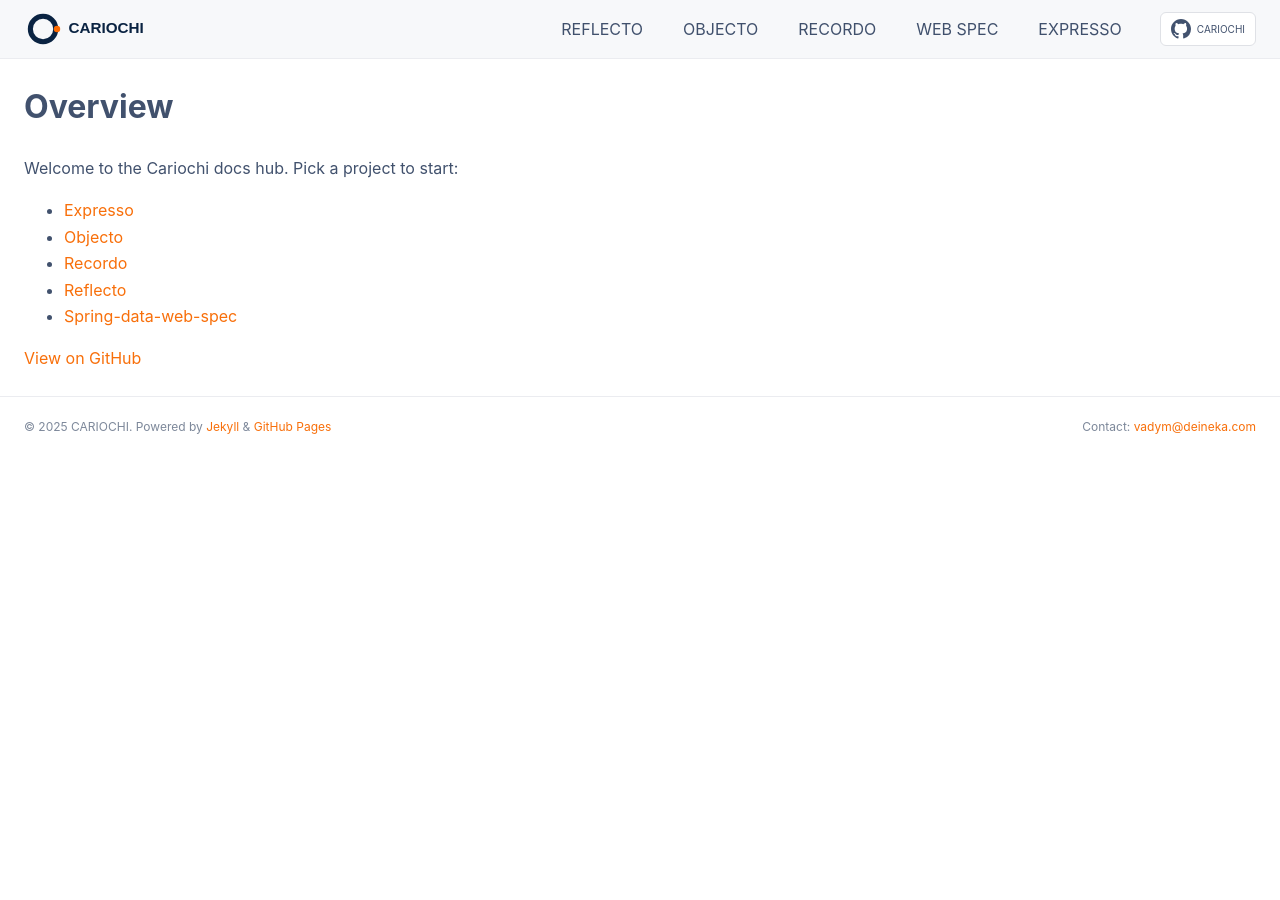
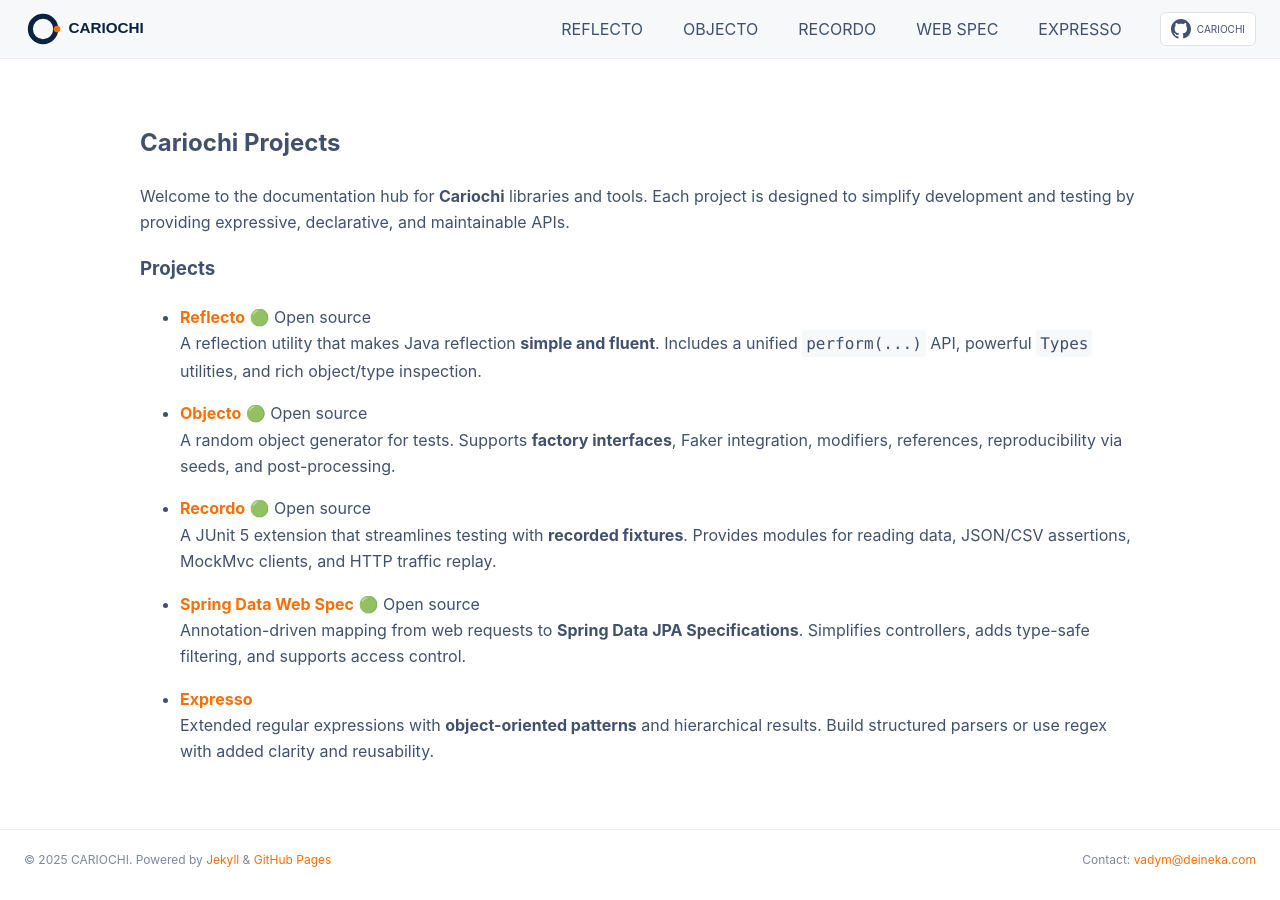
Before and after one commit to cariochi/cariochi.github.io, a Jekyll site: the page built from index.md, in a window 1280 px wide. Built offline with Jekyll 4.4.1, drawn with Linux system fonts in a browser that asks for light colours.

Commit message:
feat: create home.html layout and update index.md for project documentation

```diff
--- /dev/null
+++ b/_layouts/home.html
@@ -0,0 +1,6 @@
+---
+layout: default
+---
+<div style="max-width: 1000px; margin: 4rem auto;">
+    {{ content }}
+</div>
--- a/index.md
+++ b/index.md
@@ -1,28 +1,25 @@
 ---
-layout: default
-title: Overview
+layout: home
+title: Cariochi Projects
 ---
 
-# Overview
+## Cariochi Projects
 
-Welcome to the Cariochi docs hub. Pick a project to start:
+Welcome to the documentation hub for **Cariochi** libraries and tools. Each project is designed to simplify development and testing by providing expressive, declarative, and maintainable APIs.
 
-<ul>
-{% assign project_pages = site.pages | where_exp: 'p', 'p.url contains "/projects/"' %}
-{% assign slugs = '' | split: '' %}
-{% for p in project_pages %}
-  {% assign parts = p.url | split: '/' %}
-  {% assign slug = parts[2] %}
-  {% if slug and slug != '' %}
-    {% unless slugs contains slug %}
-      {% assign slugs = slugs | push: slug %}
-    {% endunless %}
-  {% endif %}
-{% endfor %}
-{% assign slugs = slugs | sort %}
-{% for slug in slugs %}
-  <li><a href="{{ '/projects/' | append: slug | append: '/' | relative_url }}">{{ slug | capitalize }}</a></li>
-{% endfor %}
-</ul>
+### Projects
 
-<a class="github" href="https://github.com/cariochi" target="_blank">View on GitHub</a>
+- **[Reflecto](/projects/reflecto)** 🟢 Open source
+  A reflection utility that makes Java reflection **simple and fluent**. Includes a unified `perform(...)` API, powerful `Types` utilities, and rich object/type inspection.
+
+- **[Objecto](/projects/objecto)** 🟢 Open source
+  A random object generator for tests. Supports **factory interfaces**, Faker integration, modifiers, references, reproducibility via seeds, and post-processing.
+
+- **[Recordo](/projects/recordo)** 🟢 Open source
+  A JUnit 5 extension that streamlines testing with **recorded fixtures**. Provides modules for reading data, JSON/CSV assertions, MockMvc clients, and HTTP traffic replay.
+
+- **[Spring Data Web Spec](/projects/spring-data-web-spec)** 🟢 Open source
+  Annotation-driven mapping from web requests to **Spring Data JPA Specifications**. Simplifies controllers, adds type-safe filtering, and supports access control.
+
+- **[Expresso](/projects/expresso)**
+  Extended regular expressions with **object-oriented patterns** and hierarchical results. Build structured parsers or use regex with added clarity and reusability.
```
